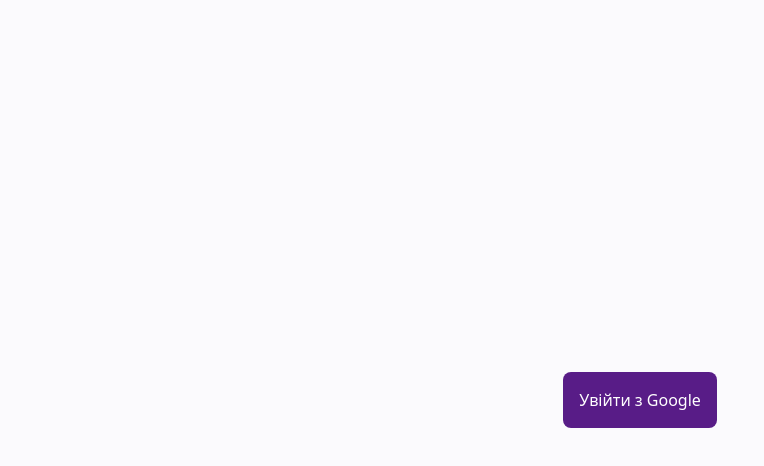
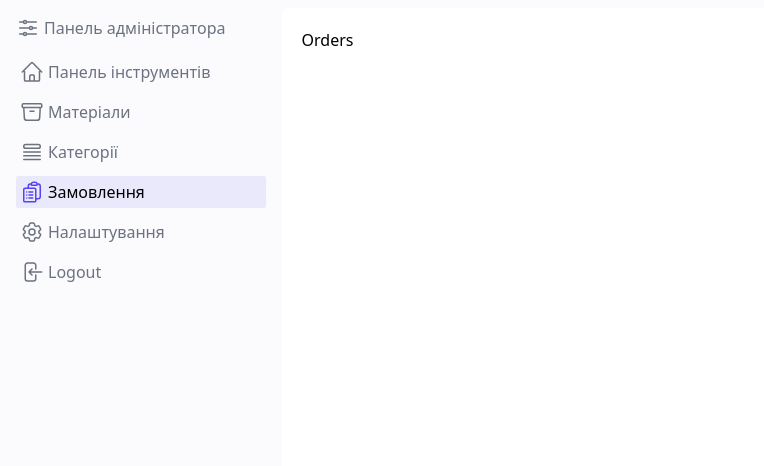
Before and after one commit to DenLehenkyi/admin_panel, a Next.js app in the folder ecommerce_admin/: page /orders in a window 1280 px wide. Shown: the top 466 px of the page, without its empty margins (0-764 px from the left). Built offline with nearby package versions, Linux system fonts and the light colour scheme; no server answers.

Commit message:
recovery

```diff
--- a/ecommerce_admin/components/Layout.js
+++ b/ecommerce_admin/components/Layout.js
@@ -1,49 +1,29 @@
 import Nav from "@/components/Nav";
 import { useSession, signIn, signOut } from "next-auth/react";
-import { useState } from "react";
-import Logo from "@/components/Logo";
 
 export default function Layout({ children }) {
-  const [showNav , setShowNav] = useState(false);
-
   const { data: session } = useSession();
 
-  if (!session) {
+  if (session) {
     return (
       <div className="bg-bgGray w-screen h-screen flex items-center justify-center">
         <div className="text-center">
           <button
             onClick={() => signIn("google")}
-            className="bg-purple-900 p-4 rounded-lg text-white w-400px h-400px"
-
+            className="bg-white p-2 px-4 rounded-lg"
           >
             Увійти з Google
-
           </button>
-
         </div>
       </div>
     );
   }
+
   return (
-    <div className="bg-bgGray min-h-screen ">
-      <div className="block md:hidden flex items-center p-4">
-        <button onClick={() => setShowNav(true)}>
-          <svg xmlns="http://www.w3.org/2000/svg" viewBox="0 0 24 24" fill="currentColor" className="w-6 h-6">
-            <path fillRule="evenodd" d="M3 6.75A.75.75 0 013.75 6h16.5a.75.75 0 010 1.5H3.75A.75.75 0 013 6.75zM3 12a.75.75 0 01.75-.75h16.5a.75.75 0 010 1.5H3.75A.75.75 0 013 12zm0 5.25a.75.75 0 01.75-.75h16.5a.75.75 0 010 1.5H3.75a.75.75 0 01-.75-.75z" clipRule="evenodd" />
-          </svg>
-        </button>
-        <div className="flex grow">
-          <Logo></Logo></div>
-        <div className="flex grow justify-center mr-6">
-
-        </div>
-      </div>
-      <div className="flex">
-        <Nav show={showNav} />
-        <div className="flex-grow p-4">
-          {children}
-        </div>
+    <div className="bg-bgGray min-h-screen flex">
+      <Nav />
+      <div className="bg-white flex-grow mt-2 mb-2 mr-2 rounded-lg p-5">
+        {children}
       </div>
     </div>
   );
--- a/ecommerce_admin/components/Logo.js
+++ /dev/null
@@ -1,24 +0,0 @@
-import Link from "next/link"
-export default function Logo(){
-    return (
-        <Link href={"/"} className="flex gap-1">
-        <svg
-          xmlns="http://www.w3.org/2000/svg"
-          fill="none"
-          viewBox="0 0 24 24"
-          strokeWidth={1.5}
-          stroke="currentColor"
-          className="w-6 h-6"
-
-        >
-          <path
-            strokeLinecap="round"
-            strokeLinejoin="round"
-            d="M10.5 6h9.75M10.5 6a1.5 1.5 0 1 1-3 0m3 0a1.5 1.5 0 1 0-3 0M3.75 6H7.5m3 12h9.75m-9.75 0a1.5 1.5 0 0 1-3 0m3 0a1.5 1.5 0 0 0-3 0m-3.75 0H7.5m9-6h3.75m-3.75 0a1.5 1.5 0 0 1-3 0m3 0a1.5 1.5 0 0 0-3 0m-9.75 0h9.75"
-          />
-        </svg>
-
-        <span className="">Панель адміністратора</span>
-      </Link>
-    );
-}
--- a/ecommerce_admin/components/Nav.js
+++ b/ecommerce_admin/components/Nav.js
@@ -1,9 +1,8 @@
 import Link from "next/link";
 import { useRouter } from "next/router";
 import {signOut} from "next-auth/react";
-import Logo from "@/components/Logo";
 
-export default function Nav({show}) {
+export default function Nav() {
   const inactiveLink = 'flex gap-1 p-1';
   const activeLink = inactiveLink+' bg-highlight text-black rounded-sm';
   const inactiveIcon = 'w-6 h-6';
@@ -17,11 +16,26 @@
   }
 
   return (
-    <aside className={(show?'left-0':'-left-full')+" top-0 text-black-900 p-4 fixed w-full bg-bgGray h-full md:static md:w-auto transition-all"}>
-      <div>
-      <Logo className="mb-4 mr-4"></Logo>
-      </div>
+    <aside className="text-gray-500 p-4">
+      <Link href={"/"} className="flex gap-1 mb-4 mr-10">
+        <svg
+          xmlns="http://www.w3.org/2000/svg"
+          fill="none"
+          viewBox="0 0 24 24"
+          strokeWidth={1.5}
+          stroke="currentColor"
+          className="w-6 h-6"
 
+        >
+          <path
+            strokeLinecap="round"
+            strokeLinejoin="round"
+            d="M10.5 6h9.75M10.5 6a1.5 1.5 0 1 1-3 0m3 0a1.5 1.5 0 1 0-3 0M3.75 6H7.5m3 12h9.75m-9.75 0a1.5 1.5 0 0 1-3 0m3 0a1.5 1.5 0 0 0-3 0m-3.75 0H7.5m9-6h3.75m-3.75 0a1.5 1.5 0 0 1-3 0m3 0a1.5 1.5 0 0 0-3 0m-9.75 0h9.75"
+          />
+        </svg>
+
+        <span className="">Панель адміністратора</span>
+      </Link>
       <nav className="flex flex-col gap-2">
         <Link href={"/"} className={pathname === '/' ? activeLink : inactiveLink}>
           <svg
@@ -30,7 +44,7 @@
             viewBox="0 0 24 24"
             strokeWidth={1.5}
             stroke="currentColor"
-            className={pathname.includes('/') ? inactiveIcon : activeIcon}
+            className="w-6 h-6"
           >
             <path
               strokeLinecap="round"
@@ -58,11 +72,8 @@
           Матеріали
         </Link>
         <Link href={'/categories'} className={pathname.includes('/categories') ? activeLink : inactiveLink}>
-        <svg xmlns="http://www.w3.org/2000/svg" fill="none" viewBox="0 0 24 24" stroke-width="1.5" stroke="currentColor"
-
-        className={pathname.includes('/categories') ? activeIcon : inactiveIcon}>
-
-      <path stroke-linecap="round" stroke-linejoin="round" d="M3.75 12h16.5m-16.5 3.75h16.5M3.75 19.5h16.5M5.625 4.5h12.75a1.875 1.875 0 0 1 0 3.75H5.625a1.875 1.875 0 0 1 0-3.75Z" />
+        <svg xmlns="http://www.w3.org/2000/svg" fill="none" viewBox="0 0 24 24" stroke-width="1.5" stroke="currentColor" class="w-6 h-6">
+  <path stroke-linecap="round" stroke-linejoin="round" d="M3.75 12h16.5m-16.5 3.75h16.5M3.75 19.5h16.5M5.625 4.5h12.75a1.875 1.875 0 0 1 0 3.75H5.625a1.875 1.875 0 0 1 0-3.75Z" />
 </svg>
 
         Категорії
--- a/ecommerce_admin/pages/api/auth/[...nextauth].js
+++ b/ecommerce_admin/pages/api/auth/[...nextauth].js
@@ -1,7 +1,7 @@
-import NextAuth, {getServerSession} from 'next-auth'
+import clientPromise from '@/lib/mongodb'
+import { MongoDBAdapter } from '@auth/mongodb-adapter'
+import NextAuth, { getServerSession } from 'next-auth'
 import GoogleProvider from 'next-auth/providers/google'
-import { MongoDBAdapter } from '@auth/mongodb-adapter'
-import clientPromise from "@/lib/mongodb";
 
 const adminEmails = [
   "denlehenkyi@gmail.com",
@@ -9,9 +9,7 @@
   "pankiv.yaryna00@gmail.com"
 ];
 
-
 export const authOptions = {
-  secret: process.env.SECRET,
   providers: [
     GoogleProvider({
       clientId: process.env.GOOGLE_ID,
@@ -21,14 +19,16 @@
   adapter: MongoDBAdapter(clientPromise),
   callbacks: {
     session: ({session,token,user}) => {
-      if (adminEmails.includes(session?.user?.email)) {
+      if (adminEmails.includes(session?.user?.email)  ) {
         return session;
       } else {
-        return false;
+        return false; // FALSE
       }
-    },
+    }
   },
-};
+  secret: process.env.NEXT_AUTH_SECRET,
+
+}
 
 export default NextAuth(authOptions);
 
--- a/ecommerce_admin/pages/api/categories.js
+++ b/ecommerce_admin/pages/api/categories.js
@@ -7,7 +7,7 @@
   const { method } = req;
   await mongooseConnect();
 
-  await isAdminRequest(req,res);
+  // await isAdminRequest(req,res);
 
 
   if (method === "POST") {
--- a/ecommerce_admin/pages/api/products.js
+++ b/ecommerce_admin/pages/api/products.js
@@ -4,7 +4,7 @@
 export default async function handle(req, res) {
   const { method } = req;
   await mongooseConnect();
-  await isAdminRequest(req,res);
+//  await isAdminRequest(req,res);
 
   if (method === 'GET') {
     if (req.query?.id) {
--- a/ecommerce_admin/pages/api/subcategories.js
+++ b/ecommerce_admin/pages/api/subcategories.js
@@ -8,7 +8,7 @@
     const { method } = req;
     await mongooseConnect();
 
-    await isAdminRequest(req,res);
+    // await isAdminRequest(req,res);
 
 
     if (method === "POST") {
--- a/ecommerce_admin/pages/api/upload.js
+++ b/ecommerce_admin/pages/api/upload.js
@@ -9,7 +9,7 @@
 
 export default async function handle(req,res) {
   await mongooseConnect();
-  await isAdminRequest(req,res);
+  // await isAdminRequest(req,res);
   const form = new multiparty.Form();
   const {fields,files} = await new Promise((resolve,reject) => {
     form.parse(req, (err, fields, files) => {
```
Also changed, not shown: 1 other file (tests, documents, lock files or other folders).
